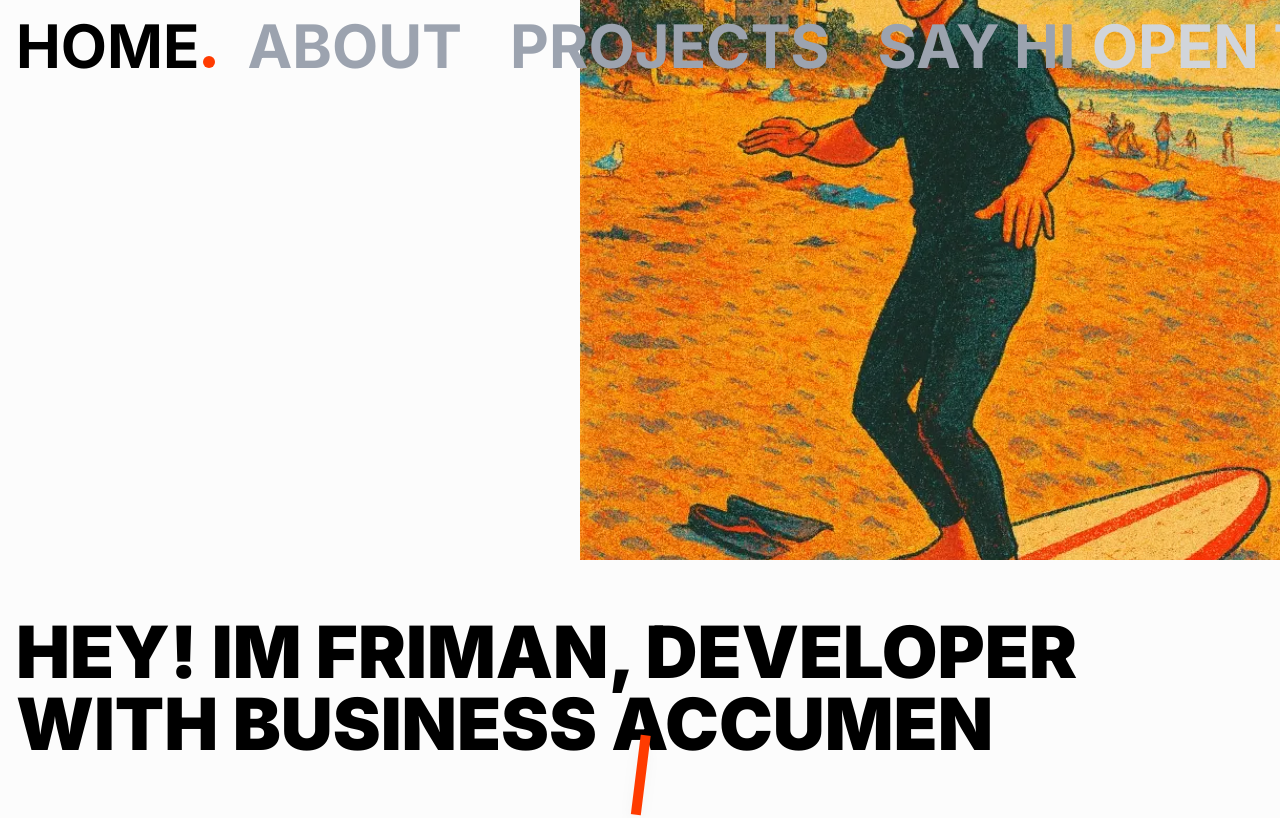
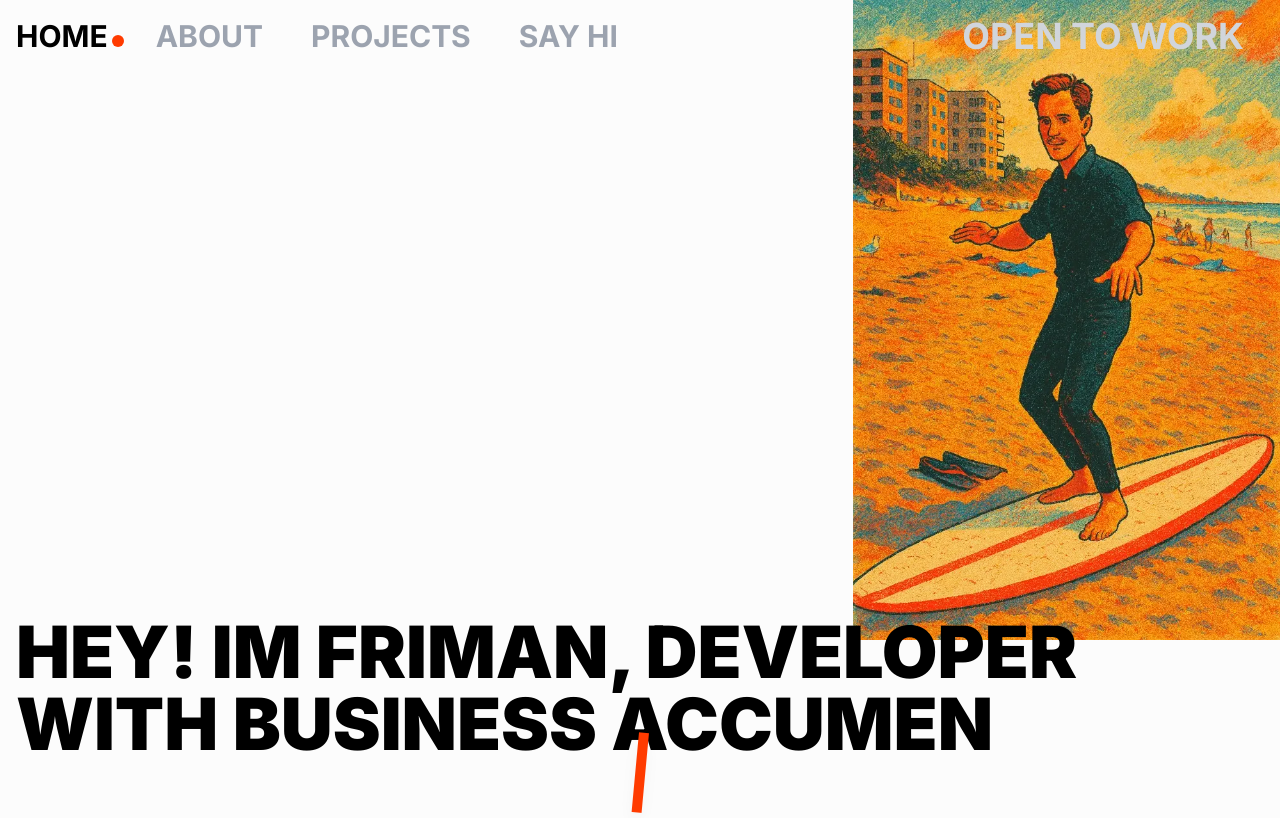
Before and after one commit to chrisfrimango/portfolio-next, a Next.js app: page / in a window 1280 px wide. Shown: the top 818 px of the page. Built offline with nearby package versions, Linux system fonts and the light colour scheme.

Commit message:
Update generel

```diff
--- a/src/components/HeroHeader.tsx
+++ b/src/components/HeroHeader.tsx
@@ -66,14 +66,14 @@ export default function HeroHeader() {
 
       {/* Desktop view - image positioned to the right */}
       <div className="hidden lg:block relative h-full">
-        <div className="absolute top-0 right-0 w-[700px] h-[70vh] overflow-hidden">
+        <div className="absolute top-0 right-0 w-[55vw] max-w-[800px] h-[80vh] overflow-hidden">
           <div className="relative w-full h-full">
             <Image
               src={surfart}
               alt="Developer"
               fill
               quality={100}
-              className="object-cover object-center"
+              className="object-contain object-right"
               priority
             />
           </div>
@@ -83,7 +83,7 @@ export default function HeroHeader() {
         <div className="absolute bottom-10 left-0 right-0 px-4 z-10">
           <div
             ref={desktopTextRef}
-            className="leading-[1] text-left text-3xl sm:text-5xl md:text-5xl lg:text-6xl xl:text-7xl 2xl:text-[7rem] font-black max-w-full opacity-0"
+            className="leading-[1] text-left text-3xl sm:text-5xl md:text-5xl lg:text-6xl xl:text-7xl 2xl:text-9xl font-black max-w-full opacity-0"
           >
             HEY! IM FRIMAN, DEVELOPER WITH BUSINESS ACCUMEN
           </div>
--- a/src/components/Nav.tsx
+++ b/src/components/Nav.tsx
@@ -119,7 +119,7 @@ const NavLink = ({
         setActiveLink(link.section);
       }}
       className={cn(
-        "text-gray-400 text-3xl text-nowrap sm:text-2xl md:text-2xl lg:text-2xl xl:text-6xl uppercase font-bold menu-item relative group",
+        "text-gray-400 text-3xl text-nowrap sm:text-2xl md:text-2xl lg:text-2xl xl:text-3xl 2xl:text-4xl uppercase font-bold menu-item relative group",
         isActive && "text-black"
       )}
     >
@@ -455,13 +455,13 @@ export default function Nav() {
                 className="relative overflow-hidden perspective-1000 group cursor-pointer"
                 onClick={() => setShowServicesAnimation(!showServicesAnimation)}
               >
-                <span className="text-gray-300 text-nowrap text-2xl sm:text-2xl md:text-3xl lg:text-3xl xl:text-6xl pr-2 uppercase font-bold relative inline-block backface-hidden open-for-work-text">
+                <span className="text-gray-300 text-nowrap text-2xl sm:text-2xl md:text-3xl lg:text-3xl xl:text-4xl 2xl:text-4xl pr-2 uppercase font-bold relative inline-block backface-hidden open-for-work-text">
                   OPEN TO WORK
                   <span className="ml-1 inline-block transition-all duration-300 opacity-0 group-hover:opacity-100">
                     <span className="inline-block w-2 h-2 bg-[#ff3b00] rounded-full" />
                   </span>
                 </span>
-                <span className="absolute top-0 left-0 text-black text-nowrap text-2xl sm:text-2xl md:text-3xl lg:text-3xl xl:text-6xl pr-2 uppercase font-bold inline-block backface-hidden open-for-work-clone">
+                <span className="absolute top-0 left-0 text-black text-nowrap text-2xl sm:text-2xl md:text-3xl lg:text-3xl xl:text-4xl pr-2 uppercase font-bold inline-block backface-hidden open-for-work-clone">
                   OPEN TO WORK
                   <span className="ml-1 inline-block">
                     <span className="inline-block w-2 h-2 bg-[#ff3b00] rounded-full" />
--- a/src/components/TextSection.tsx
+++ b/src/components/TextSection.tsx
@@ -71,7 +71,7 @@ const TextSection: React.FC<TextSectionProps> = ({
     });
   }, []);
   return (
-    <div className="w-full flex flex-col gap-8 mx-auto max-w-4xl xl:max-w-8xl 2xl:max-w-screen-2xl px-4 sm:px-8">
+    <div className="w-full flex flex-col gap-8 mx-auto max-w-7xl xl:max-w-8xl 2xl:max-w-screen-2xl px-4 sm:px-8">
       <section className="mb-4 text-left sm:text-center z-10 w-full">
         <h1
           ref={titleRef}
```
